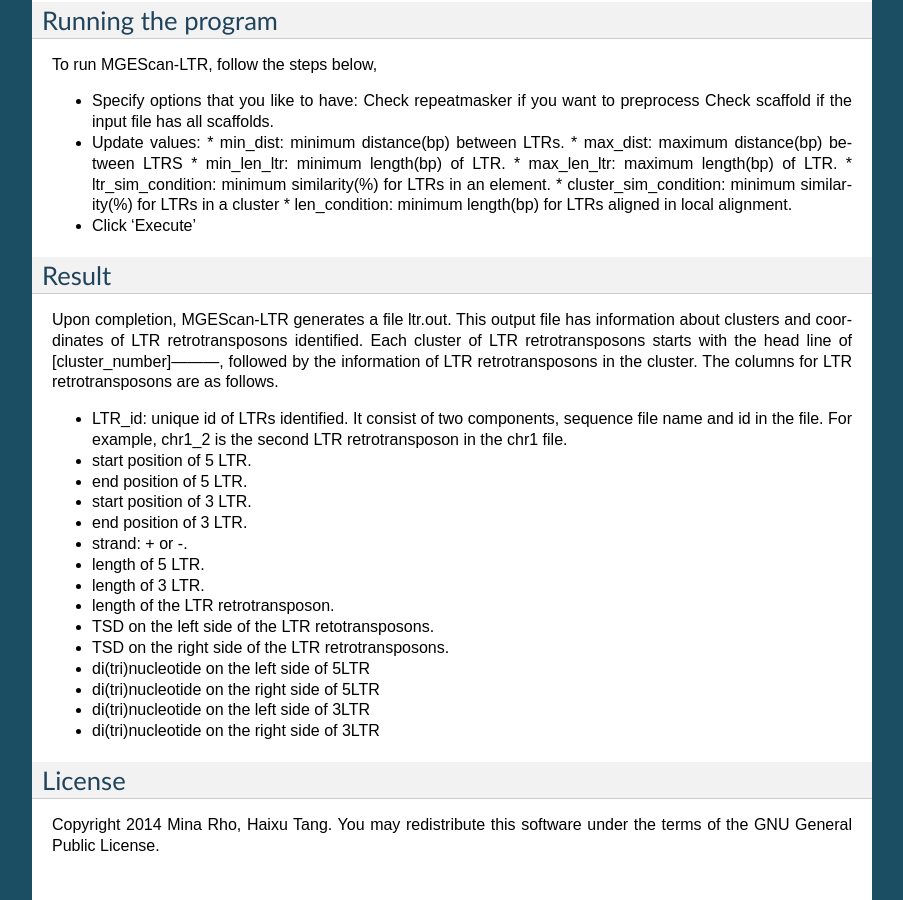
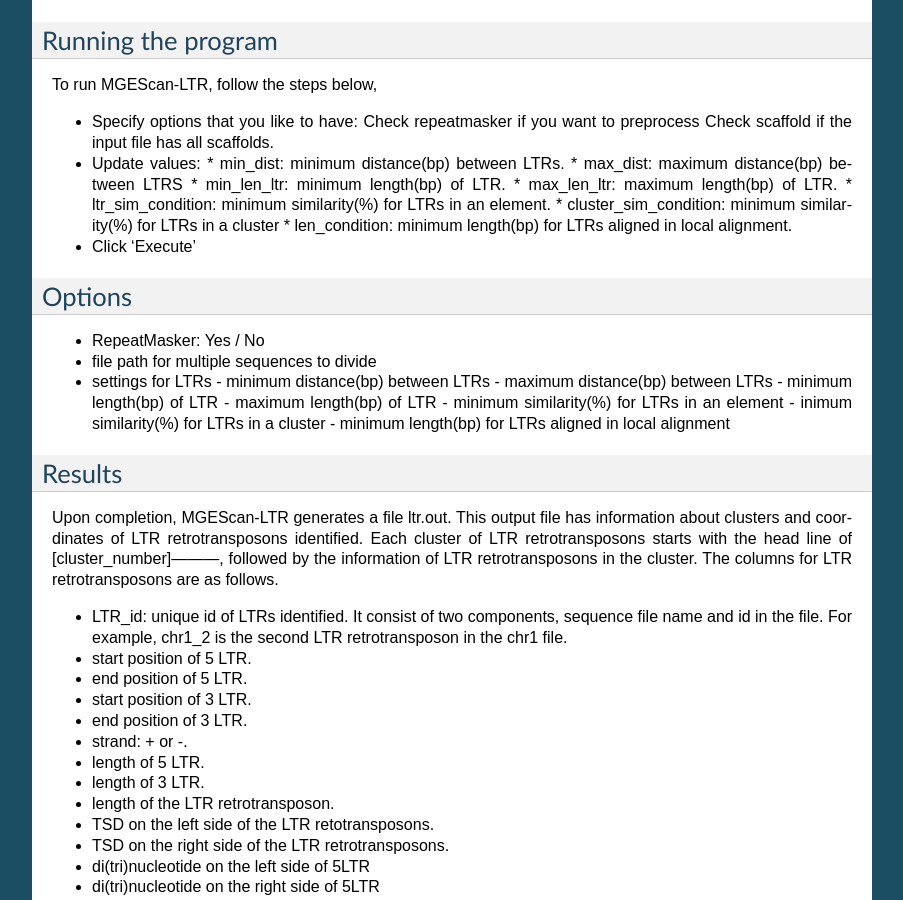
Before and after one commit to MGEScan/mgescan, a Sphinx documentation site: the page built from docs/source/ltr.rst, in a window 1280 px wide and 900 px high, scrolled down 1004 px. Shown: the whole window, without its empty margins (198-1101 px from the left). Built offline with Sphinx 7.4.7, drawn with Linux system fonts in a browser that asks for light colours; pages that are not in the unit, such as notebooks, are missing from menus; some of the changed text lies outside the part shown.

Commit message:
Update ltr.rst

```diff
--- a/docs/source/ltr.rst
+++ b/docs/source/ltr.rst
@@ -1,7 +1,7 @@
 MGEScan-LTR
 ===========
 
-MGEScan-LTR program identifies long terminal repeats (LTR).
+MGEScan-LTR program identifies long terminal repeats (LTR). RepeatMasker can be used to identify repetitive elements in genomic sequences.
 
 .. image:: images/mgescan-ltr.png
 
@@ -30,8 +30,22 @@ To run MGEScan-LTR, follow the steps below,
   * len_condition: minimum length(bp) for LTRs aligned in local alignment.
 * Click 'Execute'
 
-Result
-------
+Options
+--------
+
+* RepeatMasker: Yes / No
+* file path for multiple sequences to divide
+* settings for LTRs
+  - minimum distance(bp) between LTRs
+  - maximum distance(bp) between LTRs
+  - minimum length(bp) of LTR
+  - maximum length(bp) of LTR
+  - minimum similarity(%) for LTRs in an element
+  - inimum similarity(%) for LTRs in a cluster
+  - minimum length(bp) for LTRs aligned in local alignment
+
+Results
+-------
 Upon completion, MGEScan-LTR generates a file ltr.out. This output file has information about clusters and coordinates of LTR retrotransposons identified. Each cluster of LTR retrotransposons starts with the head line of [cluster_number]---------, followed by the information of LTR retrotransposons in the cluster. The columns for LTR retrotransposons are as follows.
 
 * LTR_id: unique id of LTRs identified. It consist of two components, sequence file name and id in the file. For example, chr1_2 is the second LTR retrotransposon in the chr1 file.
```
